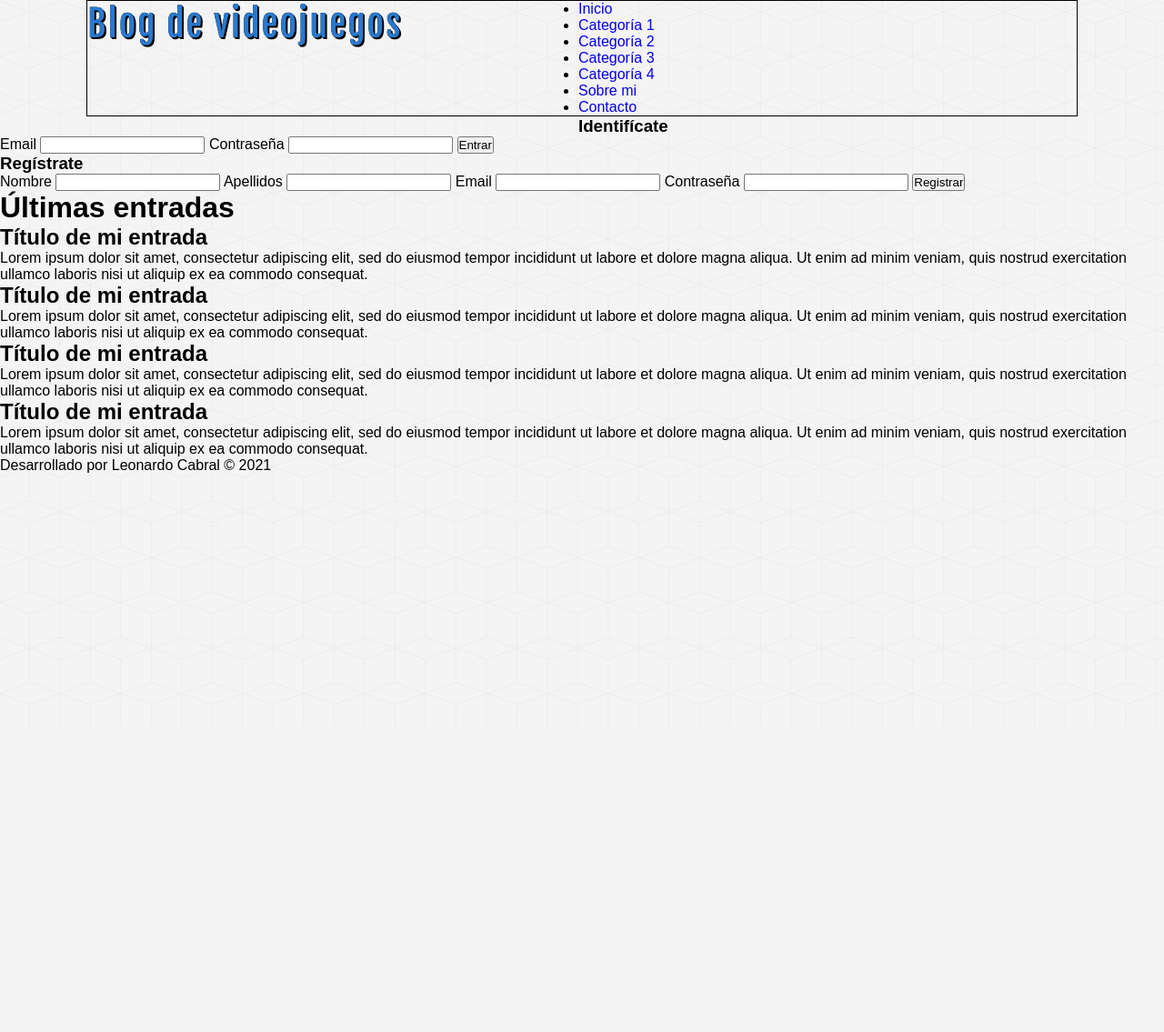
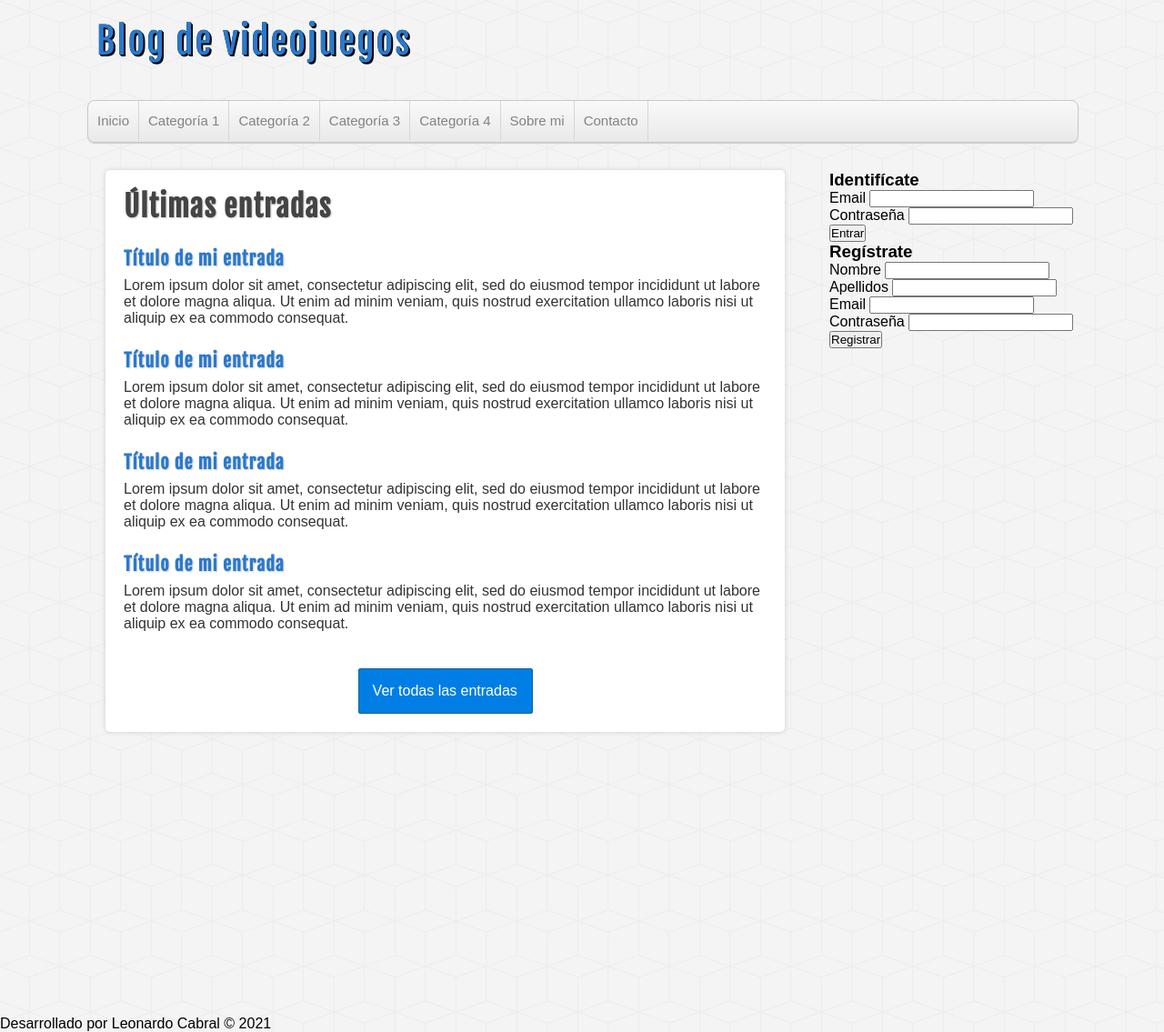
Before and after one commit to LeonardoCabral578/blog-php-mysql-, a PHP site: page / in a window 1280 px wide. Shown: the whole page at 91% size. Before the commit the page ends 520 px from the top, so only its background shows below. Run offline with PHP 8.4, Linux system fonts and the light colour scheme.

Commit message:
estilos principal

```diff
--- a/assets/css/styles.css
+++ b/assets/css/styles.css
@@ -36,13 +36,16 @@ body{
     height: auto;
     background: transparent;
     margin: 0px auto;
-    border: 1px solid black;
+    /* border: 1px solid black; */
 }
 
+
+/* LOGOTIPO
+---------------------------------------------------*/
 #logo{
     float: left;
     width: 540px;
-    height: 140px;
+    height: 110px;
 }
 
 #logo a{
@@ -52,9 +55,118 @@ body{
     color: #2979CD;
     text-shadow: 0px 0px 0px black, 1px 1px 0px black, 2px 2px 0px black;
     transition: all 500ms;
+    line-height: 90px;
+    margin-left: 10px;
 }
 
 #logo a:hover{
     cursor: pointer;
     text-shadow: 0px 0px 0px black, -1px -1px 0px black, -2px -2px 0px black;
 }
+
+
+/* MENÚ
+-------------------------------------------------------------------------------------------*/
+#menu{
+    clear: both;
+    width: 100%;
+    height: 45px;
+    background: linear-gradient(to bottom, #f9f9f9 0px, #e9e9e9 100%);
+    border: 1px solid #c9c9c9;
+    border-radius: 8px;
+    box-shadow: 0px 1px 1px #ccc;
+    overflow: hidden;
+}
+
+#menu ul{
+    list-style: none;
+}
+
+#menu ul li{
+    float: left;
+    line-height: 44px;
+    border-right: 1px solid #d6d6d6;
+}
+
+#menu ul li a:hover{
+    background: linear-gradient(to bottom, #f2f2f2 0px, #dad9d4 100%);
+}
+
+#menu ul li a{
+    display: block;
+    padding-left: 10px;
+    padding-right: 10px;
+    font-size: 15px;
+    color: #838282;
+}
+
+
+/* CONTENIDO
+-------------------------------------------------------------------------------------------*/
+#contenedor{
+    width: 85%;
+    min-height: 900px;
+    margin: 0px auto;
+    margin-top: 30px;
+    margin-bottom: 30px;
+}
+
+/* BARRA LATERAL
+---------------------------------------------------*/
+#sidebar{
+    float: right;
+    width: 25%;
+    min-height: 900px;
+}
+
+/* PRINCIPAL
+---------------------------------------------------*/
+#principal{
+    float: left;
+    width: 65%;
+    min-height: 530px;
+    background: white;
+    border-radius: 5px;
+    box-shadow: 0px 0px 5px #ccc;
+    margin-left: 20px;
+    padding: 20px;
+    overflow: hidden;
+}
+
+#principal a{
+    color: #333;
+}
+
+#principal h1{
+    font-size: 32px;
+    color: #444;
+    letter-spacing: 1px;
+    text-shadow: 1px 1px 2px #ccc;
+    font-family: "fajala";
+}
+
+#principal h2{
+    font-size: 20px;
+    color: #2979CD;
+    text-shadow: 1px 1px 2px #ccc;
+    letter-spacing: 1px;
+    font-family: "fajala";
+    margin-top: 25px;
+}
+
+#principal p{
+    margin-top: 8px;
+}
+
+#ver-todas a{
+    display: block;
+    border-radius: 2px;
+    padding: 15px;
+    color: white;
+    background: #007ee5;
+    border: 1px solid #156785;
+    cursor: pointer;
+    width: 160px;
+    margin: 0px auto;
+    margin-top: 40px;
+}
--- a/index.php
+++ b/index.php
@@ -21,7 +21,7 @@
 
         <!-- MENÚ -->
         <!------------------------------------------------------------------------------------------->
-        <nav id="nav">
+        <nav id="menu">
             <ul>
                 <li>
                     <a href="index.php">Inicio</a>
@@ -46,6 +46,8 @@
                 </li>
             </ul>
         </nav>
+
+        <div class="clearfix"></div>
     </header>
 
     <!-- BARRA LATERAL -->
@@ -85,49 +87,79 @@
                 </form>
             </div>
         </aside>
-    </div>
+
 
 
         <!-- CAJA PRINCIPAL -->
         <!------------------------------------------------------------------------------------------->
         <div id="principal">
+
             <h1>Últimas entradas</h1>
+
             <article class="entrada">
+                <a href="">
                     <h2>Título de mi entrada</h2>
                     <p>
-                Lorem ipsum dolor sit amet, consectetur adipiscing elit, sed do eiusmod tempor incididunt ut labore et
-                dolore magna aliqua. Ut enim ad minim veniam, quis nostrud exercitation ullamco laboris nisi ut aliquip
+                        Lorem ipsum dolor sit amet, consectetur adipiscing elit, sed do eiusmod tempor incididunt ut
+                        labore
+                        et
+                        dolore magna aliqua. Ut enim ad minim veniam, quis nostrud exercitation ullamco laboris nisi ut
+                        aliquip
                         ex ea commodo consequat.
                     </p>
+                </a>
             </article>
 
             <article class="entrada">
+                <a href="">
                     <h2>Título de mi entrada</h2>
                     <p>
-                Lorem ipsum dolor sit amet, consectetur adipiscing elit, sed do eiusmod tempor incididunt ut labore et
-                dolore magna aliqua. Ut enim ad minim veniam, quis nostrud exercitation ullamco laboris nisi ut aliquip
+                        Lorem ipsum dolor sit amet, consectetur adipiscing elit, sed do eiusmod tempor incididunt ut
+                        labore
+                        et
+                        dolore magna aliqua. Ut enim ad minim veniam, quis nostrud exercitation ullamco laboris nisi ut
+                        aliquip
                         ex ea commodo consequat.
                     </p>
+                </a>
             </article>
 
             <article class="entrada">
+                <a href="">
                     <h2>Título de mi entrada</h2>
                     <p>
-                Lorem ipsum dolor sit amet, consectetur adipiscing elit, sed do eiusmod tempor incididunt ut labore et
-                dolore magna aliqua. Ut enim ad minim veniam, quis nostrud exercitation ullamco laboris nisi ut aliquip
+                        Lorem ipsum dolor sit amet, consectetur adipiscing elit, sed do eiusmod tempor incididunt ut
+                        labore
+                        et
+                        dolore magna aliqua. Ut enim ad minim veniam, quis nostrud exercitation ullamco laboris nisi ut
+                        aliquip
                         ex ea commodo consequat.
                     </p>
+                </a>
             </article>
 
             <article class="entrada">
+                <a href="">
                     <h2>Título de mi entrada</h2>
                     <p>
-                Lorem ipsum dolor sit amet, consectetur adipiscing elit, sed do eiusmod tempor incididunt ut labore et
-                dolore magna aliqua. Ut enim ad minim veniam, quis nostrud exercitation ullamco laboris nisi ut aliquip
+                        Lorem ipsum dolor sit amet, consectetur adipiscing elit, sed do eiusmod tempor incididunt ut
+                        labore
+                        et
+                        dolore magna aliqua. Ut enim ad minim veniam, quis nostrud exercitation ullamco laboris nisi ut
+                        aliquip
                         ex ea commodo consequat.
                     </p>
+                </a>
             </article>
+
+            <div id="ver-todas">
+                <a href="">Ver todas las entradas</a>
             </div>
+
+        </div> <!-- Fin principal -->
+
+        <div class="clearfix"></div>
+    </div> <!-- Fin contenedor -->
 
 
     <!-- PIE DE PÁGINA -->
```
Lines whose indentation alone changed are shown as unchanged.
